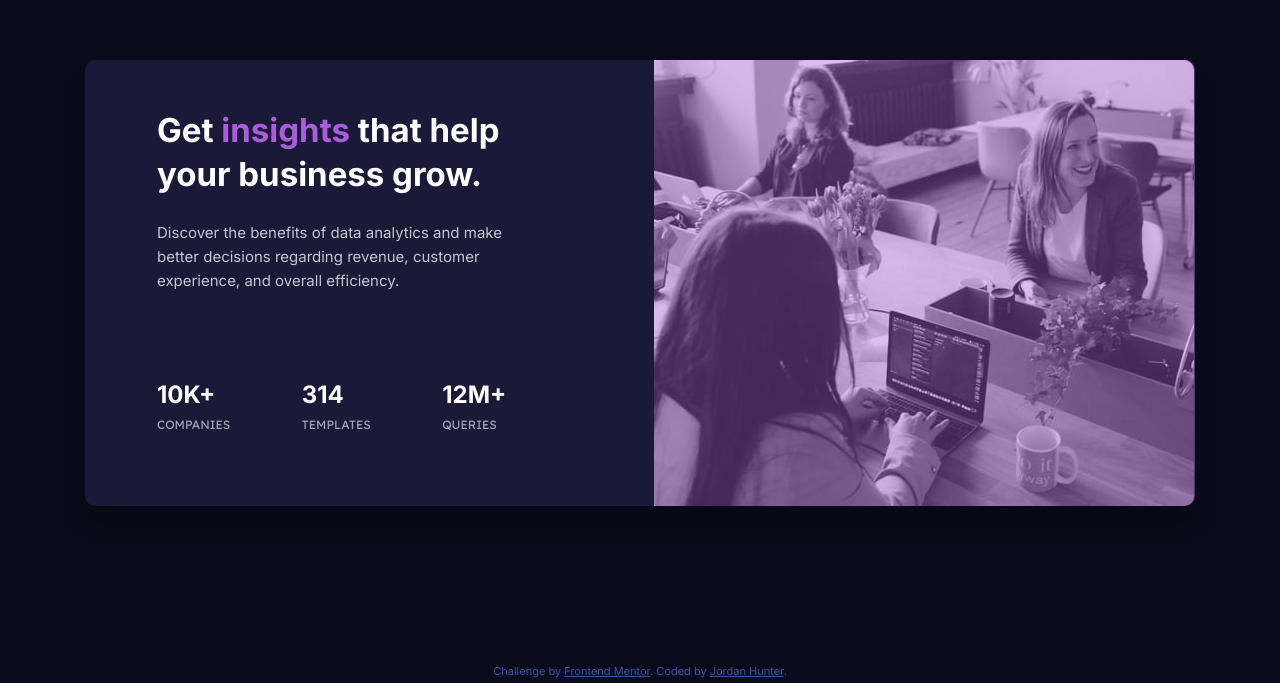
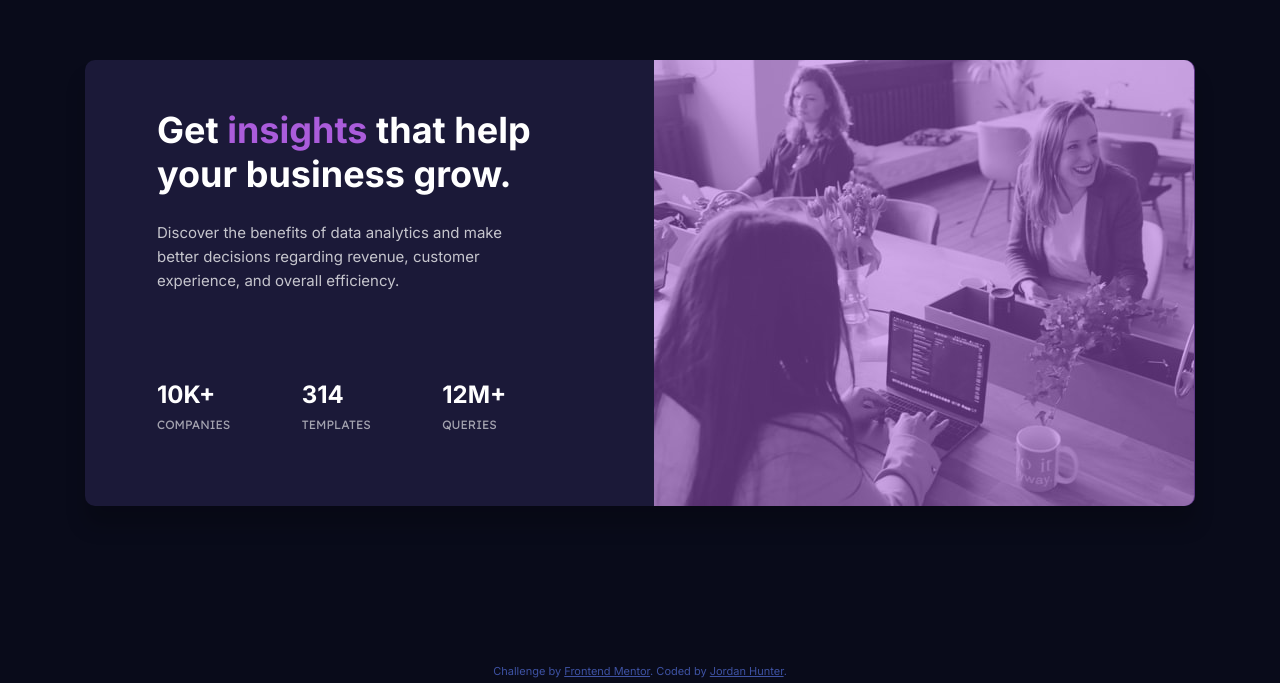
Before and after one commit to Ciph-r/frontend-mentor, a plain HTML site: page stats-preview-card-component-main/index.html in a window 1280 px wide. Shown: the part 117-800 px from the top of the page. Drawn offline with Linux system fonts and the light colour scheme.

Commit message:
Fixed accessibility issue

```diff
--- a/stats-preview-card-component-main/index.html
+++ b/stats-preview-card-component-main/index.html
@@ -49,12 +49,13 @@
         </ul>
       </div>
     </main>
-
+    <footer>
       <div class="attribution">
         Challenge by
         <a href="https://www.frontendmentor.io?ref=challenge" target="_blank"
           >Frontend Mentor</a
         >. Coded by <a href="https://github.com/Ciph-r">Jordan Hunter</a>.
       </div>
+    </footer>
   </body>
 </html>
--- a/stats-preview-card-component-main/style.css
+++ b/stats-preview-card-component-main/style.css
@@ -14,7 +14,7 @@
   /* accent */
   --Soft-Violet: hsl(277, 64%, 61%);
   /* transparent overlay */
-  --Transparent--Soft-Violet: hsla(277, 64%, 61%, 0.4);
+  --Transparent--Soft-Violet: hsla(277, 64%, 61%, 0.5);
   /* main heading, stats */
   --White: hsl(0, 0%, 100%);
   /* main paragraph */
@@ -164,10 +164,10 @@ li {
   .card__title {
     margin: 0;
     padding: 0;
-    font-size: 2.2rem;
+    font-size: 2.4rem;
     line-height: 2.9rem;
     padding-top: 2.8rem;
-    padding-right: 8rem;
+    padding-right: 7rem;
   }
 
   .card__text {
```
Lines whose indentation alone changed are shown as unchanged.
